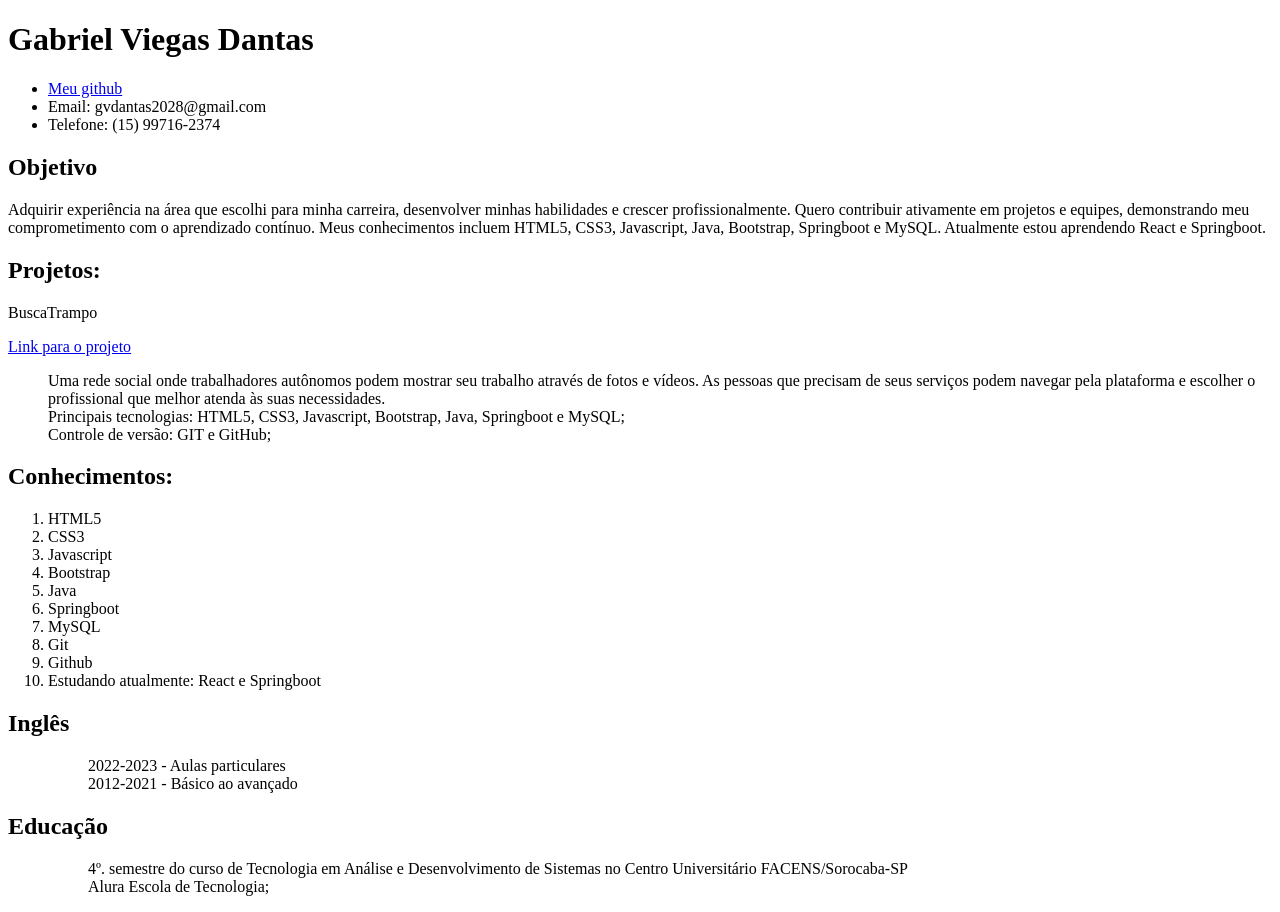
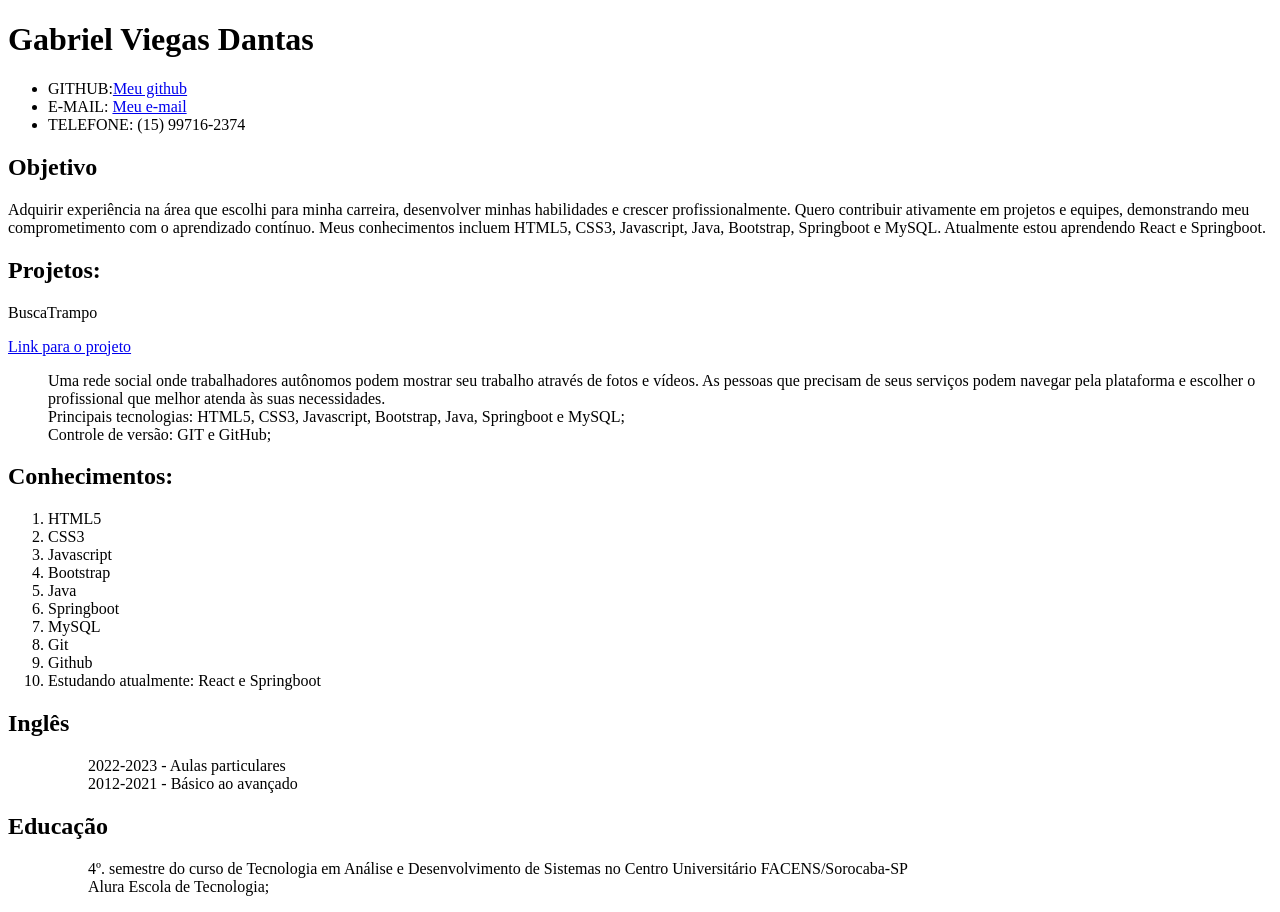
Before and after one commit to GabrielVDantas/Meu_Curriculo, a plain HTML site: page index.html in a window 1280 px wide. Drawn offline with Linux system fonts and the light colour scheme.

Commit message:
Correção do e-mail

```diff
--- a/index.html
+++ b/index.html
@@ -10,9 +10,9 @@
 <body>
     <h1>Gabriel Viegas Dantas</h1>
     <ul>
-        <li><a href="https://github.com/GabrielVDantas" target="_blank">Meu github</a></li>
-        <li>Email: gvdantas2028@gmail.com</li>
-        <li>Telefone: (15) 99716-2374</li>
+        <li>GITHUB:<a href="https://github.com/GabrielVDantas" target="_blank">Meu github</a></li>
+        <li>E-MAIL: <a href="mailto:gvdantas2028@gmail.com" target="_blank">Meu e-mail</a></li>
+        <li>TELEFONE: (15) 99716-2374</li>
     </ul>
     <h2>Objetivo</h2>
     <p>
```
